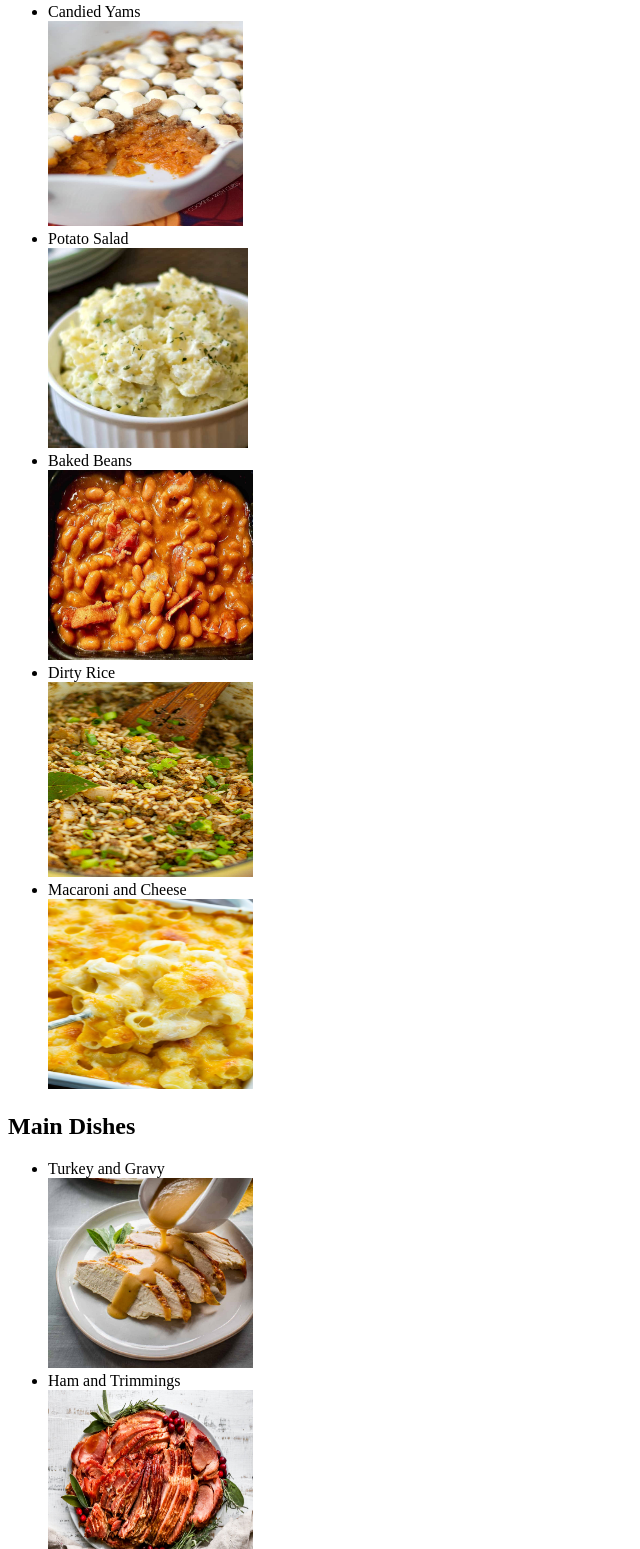
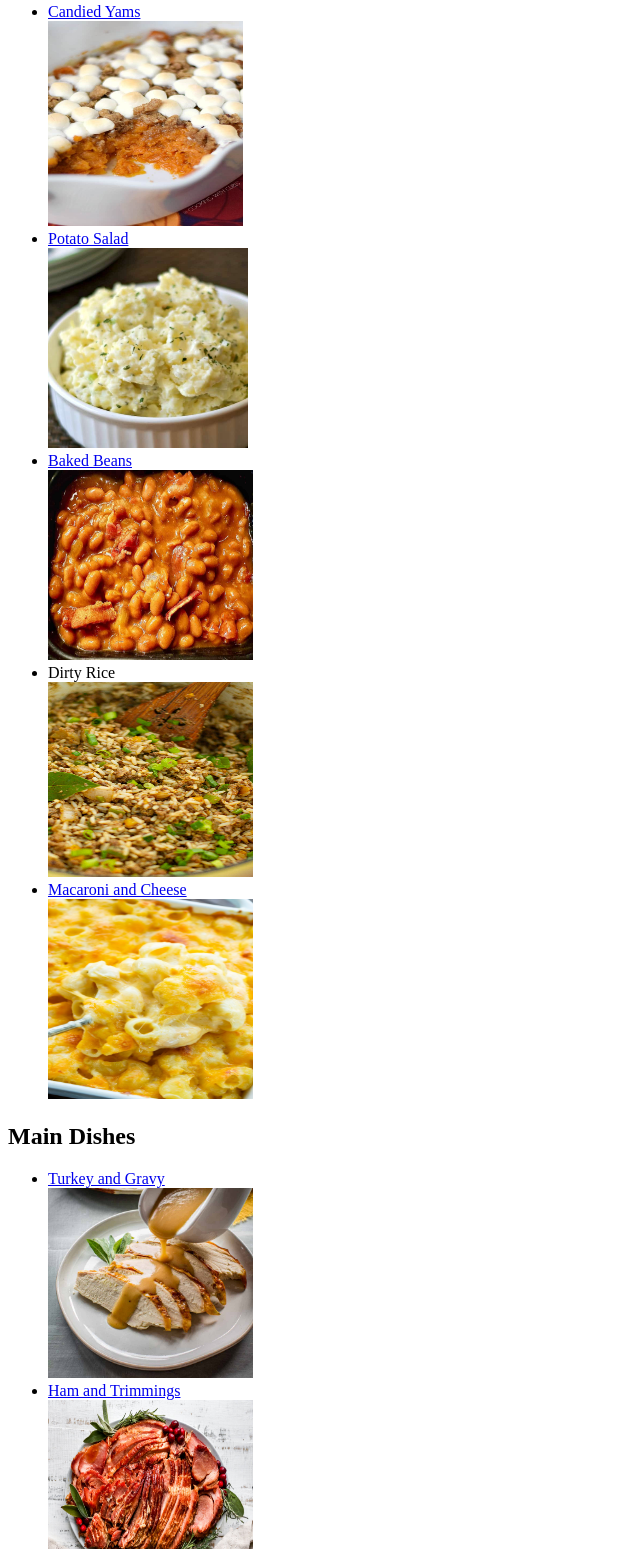
Before and after one commit to BinaryDreamerUX/odin-recipes, a plain HTML site: page index.html in a window 1280 px wide. Shown: the part 1251-2800 px from the top of the page, without its empty margins (0-640 px from the left). Drawn offline with Linux system fonts and the light colour scheme.

Commit message:
Added hyperlinks
Added external hyperlinks to some recipes.

```diff
--- a/index.html
+++ b/index.html
@@ -21,7 +21,7 @@
             <h2>Appetizers</h2>
             <ul>
                 <li>
-                    Sausage and Cheese Balls<br>
+                    <a href="https://www.allrecipes.com/recipe/21649/sausage-balls/" target="_blank" rel="noopener noreferrer">Sausage and Cheese Balls</a><br>
                     <img src="images/sausageballs.jpg" alt="Breaded sausage and cheese balls in a white bowl" height="175" width="200">
                 </li>
                 <li>
@@ -37,15 +37,15 @@
             <h2>Sides</h2>
             <ul>
                 <li>
-                    Candied Yams<br>
+                    <a href="https://www.allrecipes.com/recipe/26482/candied-yams/" target="_blank" rel="noopener noreferrer">Candied Yams</a><br>
                 <img src="images/yams.jpg" alt="Candied yams topped with marshmallows and a scoop taken out in a white baking dish" height="205" width="195">
                 </li>
                 <li>
-                    Potato Salad<br>
+                    <a href="https://addapinch.com/southern-potato-salad-recipe/" target="_blank" rel="noopener noreferrer">Potato Salad</a><br>
                 <img src="images/potatosalad.jpg" alt="Chunky potato salad with garnish in a white ramekin" height="200" width="200">
                 </li>
                 <li>
-                    Baked Beans<br>
+                    <a href="https://www.staysnatched.com/southern-baked-beans/" target="_blank" rel="noopener noreferrer">Baked Beans</a><br>
                 <img src="images/bakedbeans.jpg" alt="Baked beans with bacon on top in a black bowl" height="190" width="205">
                 </li>
                 <li>
@@ -53,19 +53,19 @@
                 <img src="images/dirtyrice.jpg" alt="Dirty rice garnished with green onion being stirred by a wooden spoon" height="195" width="205">
                 </li>
                 <li>
-                    Macaroni and Cheese<br>
-                <img src="images/macncheese.jpg" alt="A serving of macaroni and cheese in a blue baking dish" height="190" width="205">
+                    <a href="https://www.thekitchn.com/homemade-mac-and-cheese-recipe-23593028" target="_blank" rel="noopener noreferrer">Macaroni and Cheese</a><br>
+                <img src="images/macncheese.jpg" alt="A serving of macaroni and cheese in a blue baking dish" height="200" width="205">
                 </li>
             </ul>
 
             <h2>Main Dishes</h2>
             <ul>
                 <li>
-                    Turkey and Gravy<br>
+                    <a href="https://www.allrecipes.com/recipe/219079/chef-johns-roast-turkey-and-gravy/" target="_blank" rel="noopener noreferrer">Turkey and Gravy</a><br>
                 <img src="images/turkeyngravy.jpg" alt="Sliced turkey served with gravy on a plate" height="190" width="205">
                 </li>
                 <li>
-                    Ham and Trimmings<br>
+                    <a href="https://www.simplyrecipes.com/recipes/brown_sugar_baked_ham_with_pineapple/" target="_blank" rel="noopener noreferrer">Ham and Trimmings</a><br>
                 <img src="images/hamntrimmings.jpg" alt="Sliced ham with garnish on a plate" height="180" width="205">
                 </li>
             </ul>
@@ -77,7 +77,7 @@
                 <img src="images/eclair.webp" alt="Chocolate eclair dessert with layers of graham crackers" height="190" width="205">
                 </li>
                 <li>
-                    Chocolate Chip Cookies<br>
+                    <a href="https://handletheheat.com/bakery-style-chocolate-chip-cookies/" target="_blank" rel="noopener noreferrer">Chocolate Chip Cookies</a><br>
                 <img src="images/cccookies.jpg" alt="Plate of freshly baked chocolate chip cookies" height="190" width="205">
                 </li>
             </ul>
```
